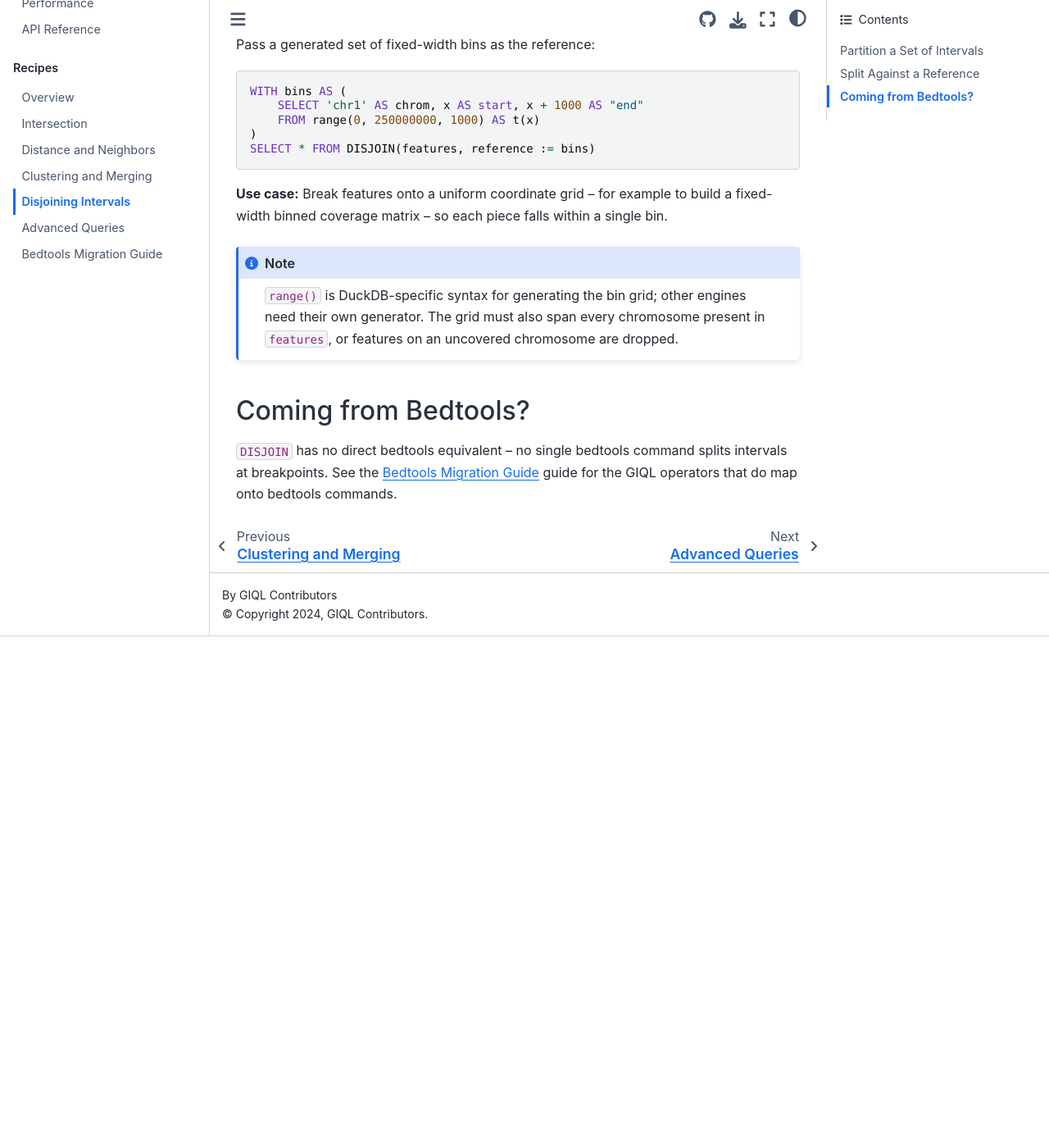
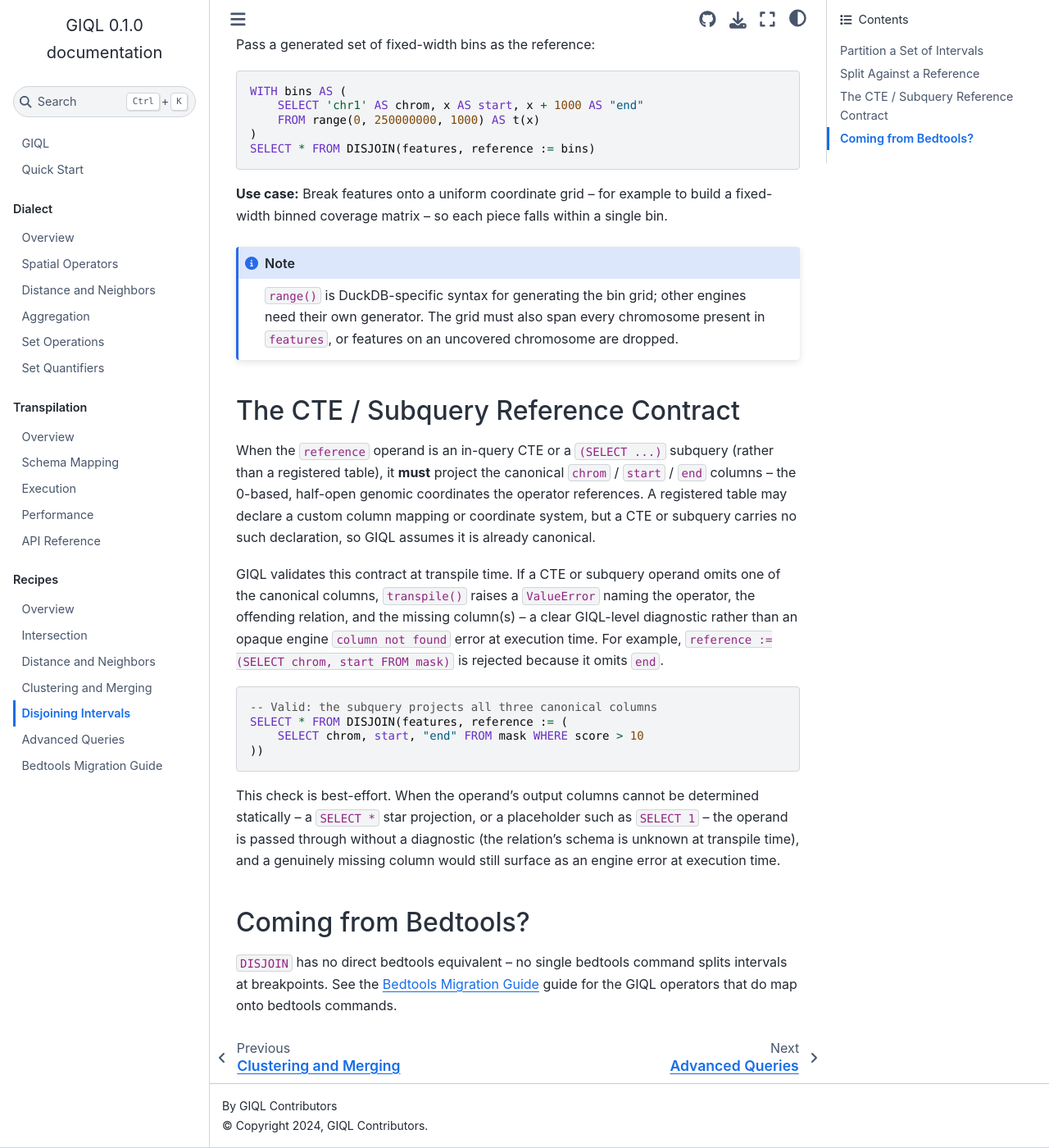
Before and after one commit to abdenlab/giql, a Sphinx documentation site: the page built from docs/recipes/disjoin.rst, in a window 1280 px wide and 1400 px high, scrolled down 1421 px. Shown: the whole window at 82% size. Built offline with Sphinx 7.4.7 and the Sphinx Book theme 1.1.4, drawn with Linux system fonts in a browser that asks for light colours; before the commit the page ends 2197 px from its top, so only the background shows below that.

Commit message:
docs: Document the CTE and subquery reference contract
Describe the requirement that a CTE or subquery operand project
canonical 0-based half-open chrom, start, and end columns, and note that
GIQL now validates this at transpile time rather than deferring to an
opaque engine error. Update the schema-mapping note that previously
described the CTE contract as assumed-canonical and unvalidated.

```diff
--- a/docs/recipes/disjoin.rst
+++ b/docs/recipes/disjoin.rst
@@ -80,6 +80,36 @@
    engines need their own generator. The grid must also span every chromosome
    present in ``features``, or features on an uncovered chromosome are dropped.
 
+The CTE / Subquery Reference Contract
+-------------------------------------
+
+When the ``reference`` operand is an in-query CTE or a ``(SELECT ...)``
+subquery (rather than a registered table), it **must** project the canonical
+``chrom`` / ``start`` / ``end`` columns -- the 0-based, half-open genomic
+coordinates the operator references. A registered table may declare a custom
+column mapping or coordinate system, but a CTE or subquery carries no such
+declaration, so GIQL assumes it is already canonical.
+
+GIQL validates this contract at transpile time. If a CTE or subquery operand
+omits one of the canonical columns, ``transpile()`` raises a ``ValueError``
+naming the operator, the offending relation, and the missing column(s) -- a
+clear GIQL-level diagnostic rather than an opaque engine ``column not found``
+error at execution time. For example, ``reference := (SELECT chrom, start FROM
+mask)`` is rejected because it omits ``end``.
+
+.. code-block:: sql
+
+   -- Valid: the subquery projects all three canonical columns
+   SELECT * FROM DISJOIN(features, reference := (
+       SELECT chrom, start, "end" FROM mask WHERE score > 10
+   ))
+
+This check is best-effort. When the operand's output columns cannot be
+determined statically -- a ``SELECT *`` star projection, or a placeholder such
+as ``SELECT 1`` -- the operand is passed through without a diagnostic (the
+relation's schema is unknown at transpile time), and a genuinely missing column
+would still surface as an engine error at execution time.
+
 Coming from Bedtools?
 ---------------------
 
```
Also changed, not shown: docs/transpilation/schema-mapping.rst (+7 -3 lines).
